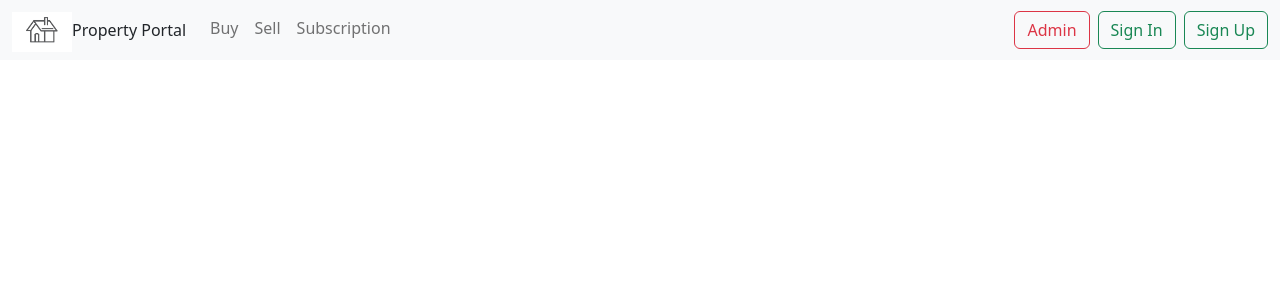
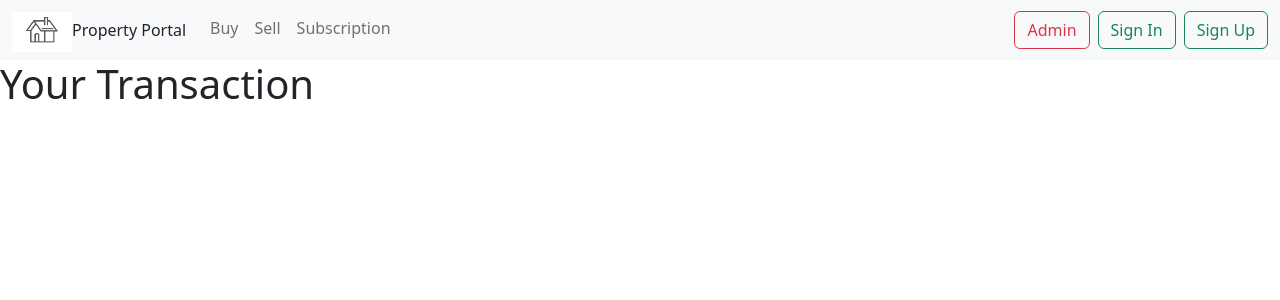
Before and after one commit to ManishV5/property-portal, a React (Create React App) app: page /transaction in a window 1280 px wide. Shown: the top 300 px of the page. Built offline with nearby package versions, Linux system fonts and the light colour scheme.

Commit message:
username displayed in navbar and added transaction route

```diff
--- a/src/App.js
+++ b/src/App.js
@@ -9,6 +9,8 @@ import { SignUp } from "./pages/SignUp";
 import { Subscribe } from "./pages/Subscribe";
 import {Navbar} from "./components/Navbar";
 import {useState} from "react"
+import { Transaction } from "./pages/Transaction";
+
 function App() {
   const [isAuth, setIsAuth] = useState(localStorage.getItem("isAuth"))
   const [username, setUsername] =  useState(localStorage.getItem("username"))
@@ -27,6 +29,7 @@ function App() {
           <Route path="/admin" element={<Admin/>}/>
           <Route path="/adminlogin" element={<AdminLogin/>}/>
           <Route path="/subscribe" element={<Subscribe isAuth={isAuth}/>}/>
+          <Route path="/transaction" element={<Transaction isAuth={isAuth}/>}/>
         </Routes>
       </Router>
     </div>
--- a/src/components/Navbar.js
+++ b/src/components/Navbar.js
@@ -47,7 +47,11 @@ export const Navbar = (props) => {
               </li>
             </ul>
             {props.isAuth ? (
+              <>
+              <div className="me-2"> Hello, {props.username} !</div>
               <button className="btn btn-outline-danger" onClick={handleSignOut}>Sign Out</button>
+            </>
+
             ) : (
               <>
               {
--- a/src/pages/SignUp.js
+++ b/src/pages/SignUp.js
@@ -42,6 +42,7 @@ export const SignUp = () => {
                     </div> */}
                     <div class="mt-3 text-center">
                         <button  class="btn btn-outline-success me-3" onClick={handleSignup}>Sign Up</button>
+
                     </div>
                     <div className="mt-3">
                        Already have an account ? Sign In <Link to="/signin">here</Link>
--- /dev/null
+++ b/src/pages/Transaction.js
@@ -0,0 +1,5 @@
+export const Transaction = () => {
+    return (
+        <h1>Your Transaction</h1>
+        )
+}
```
